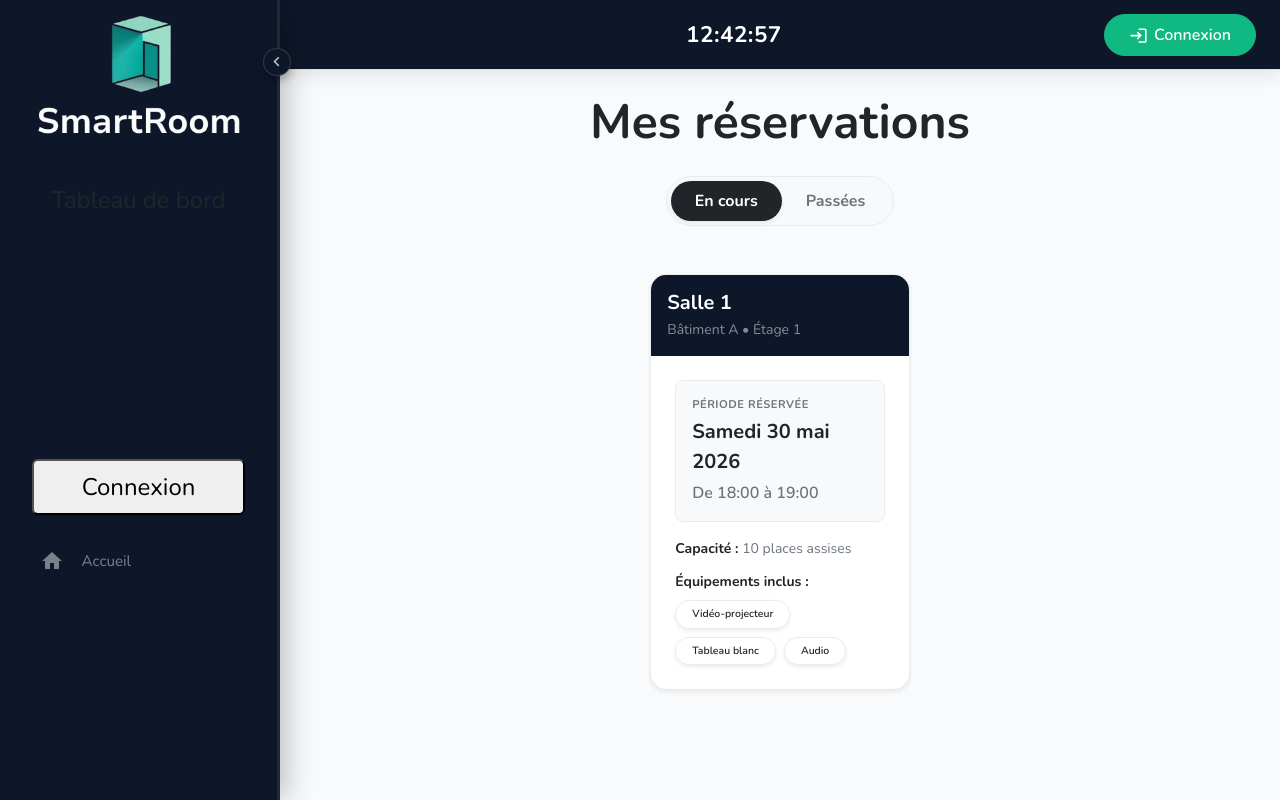
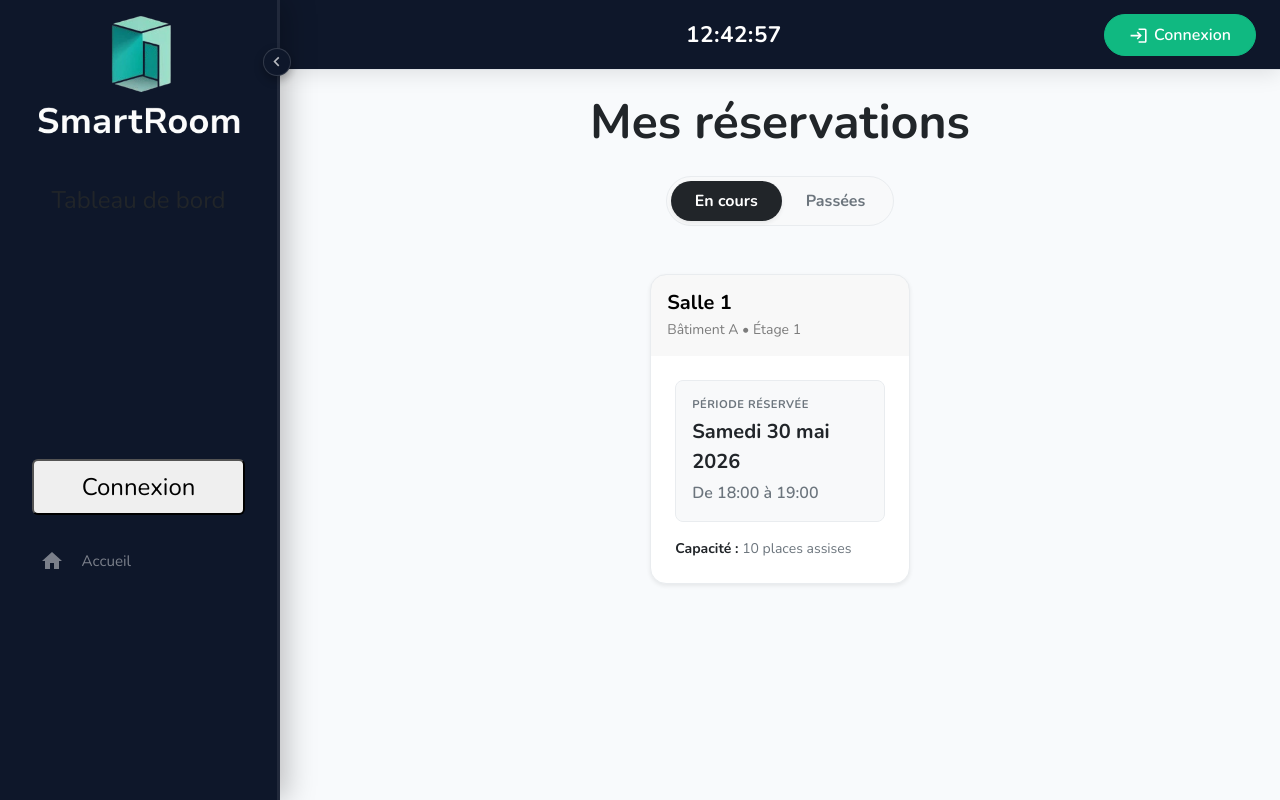
Before and after one commit to bastos-rcd/SmartRoom, a React (Vite) app in the folder frontend/: page /reservations in a window 1280 px wide. Built offline with nearby package versions, Linux system fonts and the light colour scheme; no server answers.

Commit message:
feat: api for reservations

```diff
--- a/frontend/src/components/RoomCard.tsx
+++ b/frontend/src/components/RoomCard.tsx
@@ -35,9 +35,9 @@ export default function RoomCard(props: RoomProps) {
   return (
     <div className="card h-100 border border-light-subtle rounded-4 shadow-sm overflow-hidden reservation-card">
       {/* Card Header */}
-      <div className="card-header custom-bg text-white p-3 border-0">
+      <div className="card-header bg-slate text-black p-3 border-0">
         <h4 className="card-title h5 fw-bold mb-1">{props.name}</h4>
-        <div className="text-white-50 small fw-medium">
+        <div className="text-black-50 small fw-medium">
           {props.location} • Étage {props.floor}
         </div>
       </div>
@@ -66,22 +66,6 @@ export default function RoomCard(props: RoomProps) {
             <strong className="text-dark">Capacité :</strong> {props.capacity}{" "}
             places assises
           </div>
-
-          <div className="small text-secondary mt-1">
-            <strong className="d-block mb-2 text-dark">
-              Équipements inclus :
-            </strong>
-            <div className="d-flex flex-wrap gap-2">
-              {props.equipment.map((eq) => (
-                <span
-                  key={eq}
-                  className="badge bg-white text-dark border border-light-subtle rounded-pill px-3 py-2 shadow-sm fs-7 fw-semibold"
-                >
-                  {eq}
-                </span>
-              ))}
-            </div>
-          </div>
         </div>
       </div>
     </div>
--- a/frontend/src/pages/Rooms.tsx
+++ b/frontend/src/pages/Rooms.tsx
@@ -132,7 +132,6 @@ export default function Rooms() {
               </label>
               <select
                 className="form-select border-0 p-0 bg-transparent text-dark fw-semibold shadow-none"
-                aria-label="Select building"
                 style={{ fontSize: "0.9rem" }}
                 value={searchBuilding}
                 onChange={(e) => setSearchBuilding(e.target.value)}
```
Also changed, not shown: frontend/src/utils/format.ts (deleted, +0 -11 lines), 2 other files (tests, documents, lock files or other folders).
